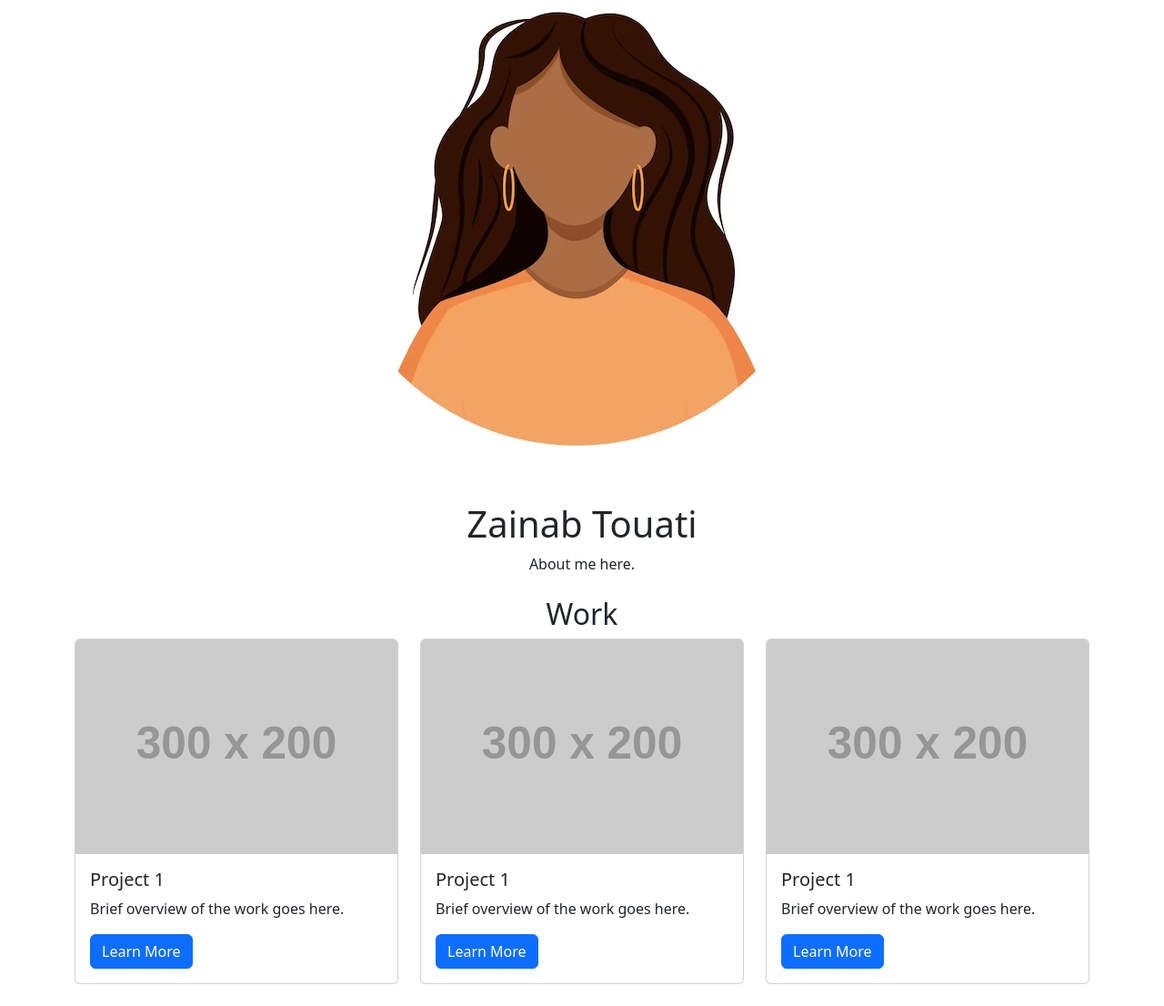
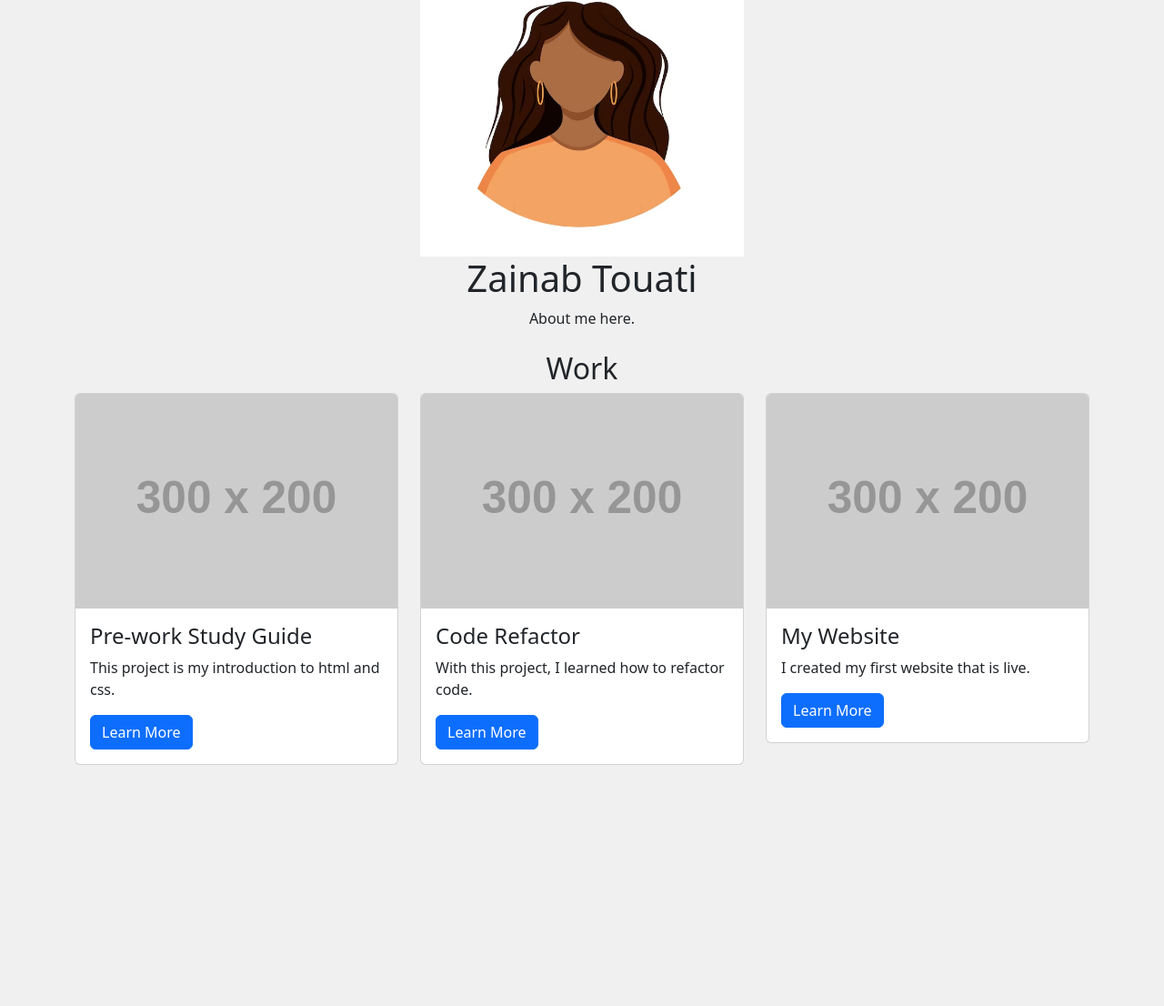
Before and after one commit to Zai-hub/Bootstrap-Portfolio, a plain HTML site: page index.html in a window 1280 px wide. Shown: the part 74-1180 px from the top of the page at 91% size. After the commit the page ends 939 px from the top, so only its background shows below. Drawn offline with nearby package versions, Linux system fonts and the light colour scheme; placeholder pictures from the web are drawn by us.

Commit message:
added some edits to html

```diff
--- /dev/null
+++ b/css/style.css
@@ -0,0 +1,13 @@
+body {
+  background-color: #f0f0f0; /* Light gray background color */
+}
+
+#navbarNav {
+  text-align: end;
+}
+
+.square {
+  width: 356px;
+  height: 356px;
+  padding-top: 30px;
+}
--- a/index.html
+++ b/index.html
@@ -6,9 +6,9 @@
 
   <link href="https://cdn.jsdelivr.net/npm/bootstrap@5.3.0-alpha3/dist/css/bootstrap.min.css" rel="stylesheet" integrity="sha384-KK94CHFLLe+nY2dmCWGMq91rCGa5gtU4mk92HdvYe+M/SXH301p5ILy+dN9+nJOZ" crossorigin="anonymous">
   <link href="https://fonts.googleapis.com/css?family=Anton|Jura&display=swap" rel="stylesheet">
-  <link rel="stylesheet" href="css/style.css">
+  <link href="./css/style.css" rel="stylesheet">
 
-  <title>Document</title>
+  <title>Front-end and Web Developer</title>
 </head>
 
 <body>
@@ -45,8 +45,8 @@
           <div class="card">
               <img src="https://placehold.co/300x200" alt="Project 1" class="card-img-top">
               <div class="card-body">
-                  <h5 class="card-title">Project 1</h5>
-                  <p class="card-text">Brief overview of the work goes here.</p>
+                  <h4 class="card-title">Pre-work Study Guide</h4>
+                  <p class="card-text">This project is my introduction to html and css.</p>
                   <a href="#" class="btn btn-primary">Learn More</a>
               </div>
           </div>
@@ -56,8 +56,8 @@
           <div class="card">
               <img src="https://placehold.co/300x200" alt="Project 1" class="card-img-top">
               <div class="card-body">
-                  <h5 class="card-title">Project 1</h5>
-                  <p class="card-text">Brief overview of the work goes here.</p>
+                  <h4 class="card-title">Code Refactor</h4>
+                  <p class="card-text">With this project, I learned how to refactor code.</p>
                   <a href="#" class="btn btn-primary">Learn More</a>
               </div>
           </div>
@@ -67,8 +67,8 @@
         <div class="card">
             <img src="https://placehold.co/300x200" alt="Project 1" class="card-img-top">
             <div class="card-body">
-                <h5 class="card-title">Project 1</h5>
-                <p class="card-text">Brief overview of the work goes here.</p>
+                <h4 class="card-title">My Website</h4>
+                <p class="card-text">I created my first website that is live.</p>
                 <a href="#" class="btn btn-primary">Learn More</a>
             </div>
         </div>
```
